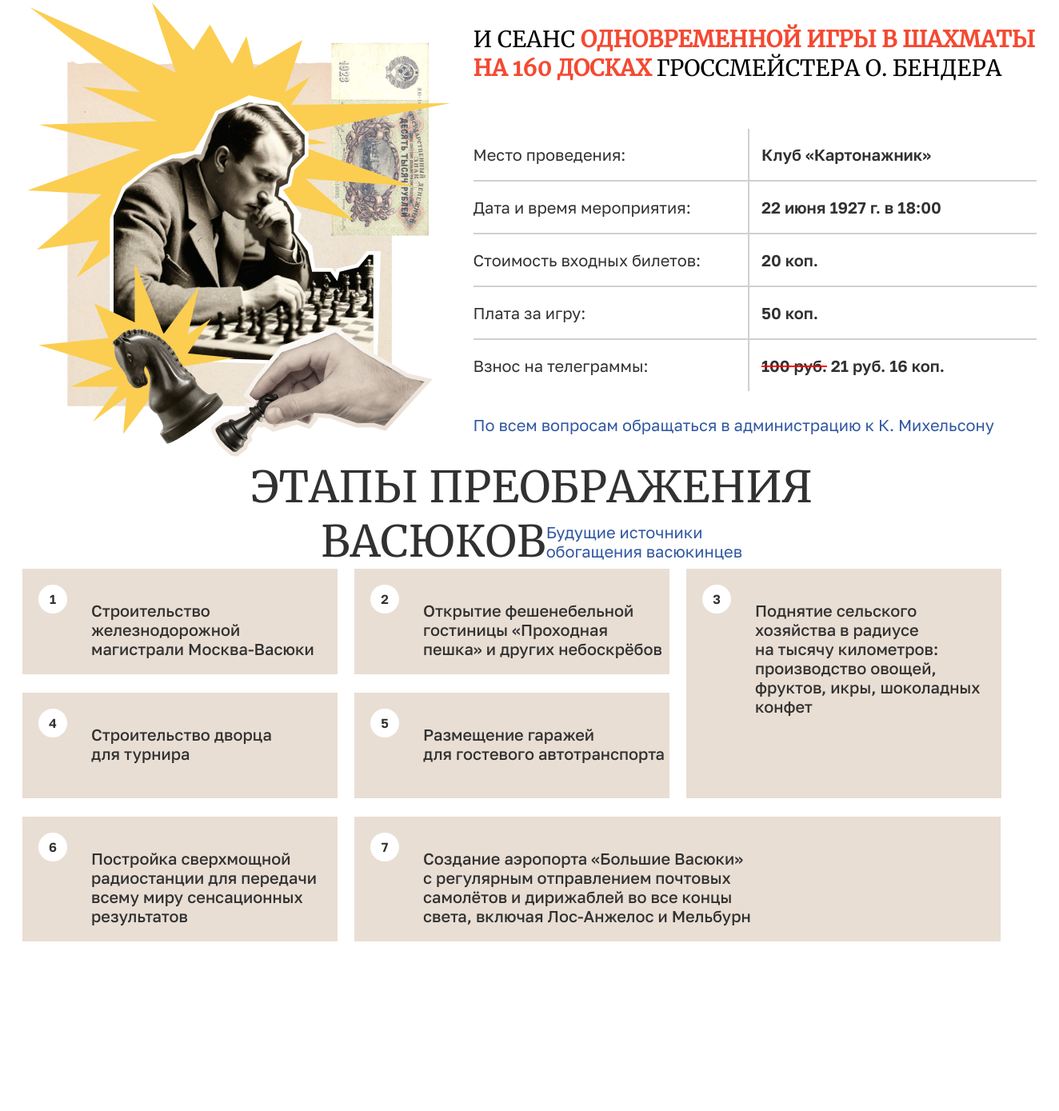
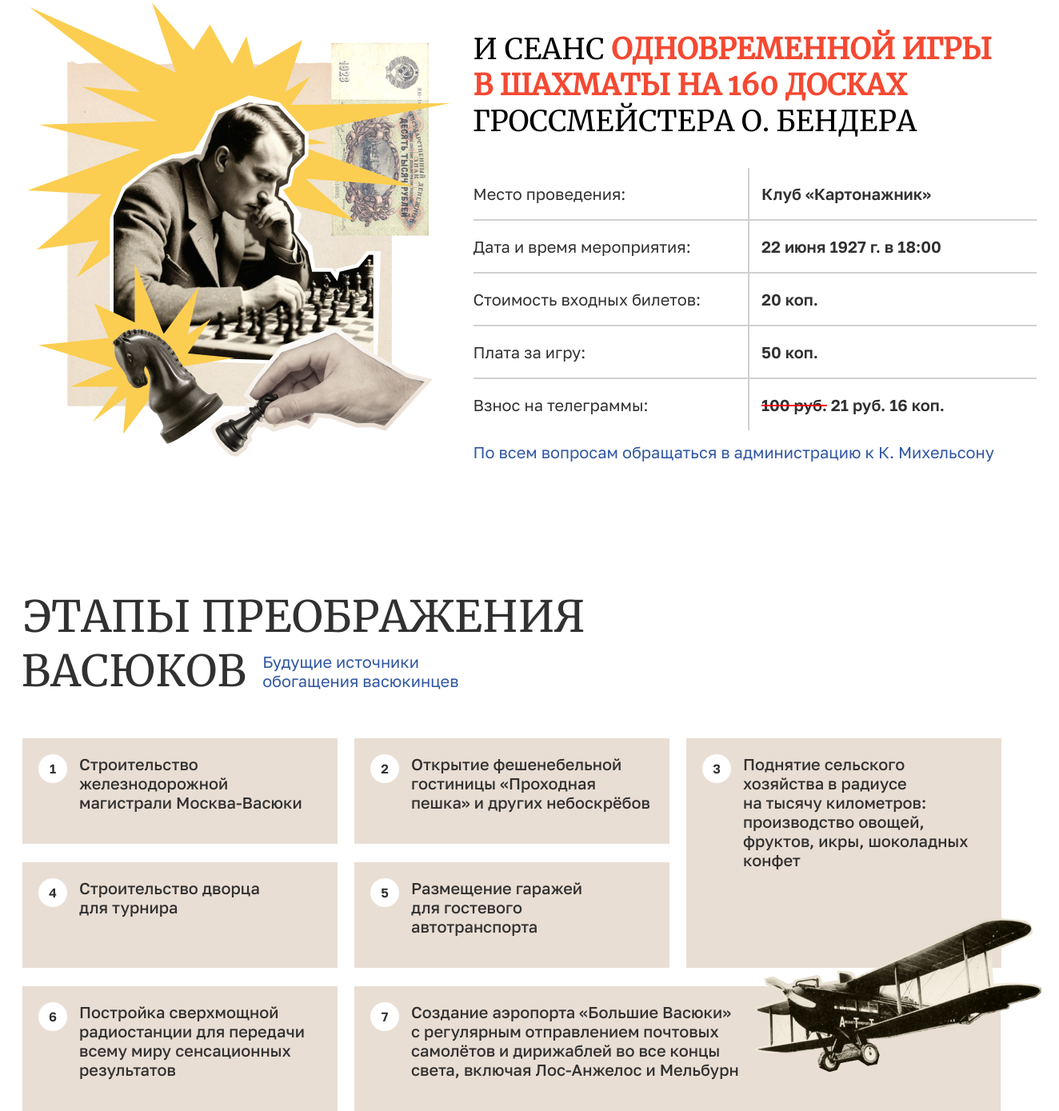
Before and after one commit to NastyaFlex/TestTaskForYandex, a plain HTML site: page index.html in a window 1280 px wide. Shown: the part 1275-2664 px from the top of the page at 80% size, 1324 px wide, since content can reach past the window. Before the commit the page ends 2452 px from the top, so only its background shows below. Drawn offline with Linux system fonts and the light colour scheme.

Commit message:
refactored code

```diff
--- a/index.html
+++ b/index.html
@@ -1,11 +1,13 @@
 <!DOCTYPE html>
 <html lang="en">
+
 <head>
     <meta charset="UTF-8">
     <meta name="viewport" content="width=device-width, initial-scale=1.0">
     <title>Document</title>
     <link rel="stylesheet" href="style.css">
 </head>
+
 <body>
     <header class="header">
         <div class="bock-header left-indentation">
@@ -20,11 +22,13 @@
                     <p class="offer-text-1">ПРЕВРАТИТЕ
                         <br>УЕЗДНЫЙ ГОРОД
                         <br><span class="offer-text-2">В СТОЛИЦУ</span>
-                        <br><span class="offer-text-3">ЗЕМНОГО ШАРА</span></p>
+                        <br><span class="offer-text-3">ЗЕМНОГО ШАРА</span>
+                    </p>
                 </div>
                 <div class="block-offer-small-text left-indentation">
                     <p class="offer-small-text-1">Оплатите взнос на телеграммы для организации
-                        <br><span class="offer-small-text-2">Международного васюкинского турнира по шахматам</span></p>
+                        <br><span class="offer-small-text-2">Международного васюкинского турнира по шахматам</span>
+                    </p>
                 </div>
                 <div class="block-offer-buttons left-indentation">
                     <button class="offer-button-1 offer-buttons">Подробнее <br>о турнире</button>
@@ -50,19 +54,24 @@
         </div>
         <div class="block-running-line">
             <div class="running-line">
-                <marquee direction="left" scrollamount="10">ДЕЛО ПОМОЩИ УТОПАЮЩИМ — ДЕЛО РУК САМИХ УТОПАЮЩИХ! • ШАХМАТЫ ДВИГАЮТ ВПЕРЁД НЕ ТОЛЬКО КУЛЬТУРУ, НО И ЭКОНОМИКУ! • ЛЁД ТРОНУЛСЯ, ГОСПОДА ПРИСЯЖНЫЕ ЗАСЕДАТЕЛИ! • ДЕЛО ПОМОЩИ УТОПАЮЩИМ — ДЕЛО РУК САМИХ УТОПАЮЩИХ! • ШАХМАТЫ ДВИГАЮТ ВПЕРЁД НЕ ТОЛЬКО КУЛЬТУРУ, НО И ЭКОНОМИКУ! • ЛЁД ТРОНУЛСЯ, ГОСПОДА ПРИСЯЖНЫЕ ЗАСЕДАТЕЛИ!</marquee>
+                <marquee direction="left" scrollamount="10">ДЕЛО ПОМОЩИ УТОПАЮЩИМ — ДЕЛО РУК САМИХ УТОПАЮЩИХ! • ШАХМАТЫ
+                    ДВИГАЮТ ВПЕРЁД НЕ ТОЛЬКО КУЛЬТУРУ, НО И ЭКОНОМИКУ! • ЛЁД ТРОНУЛСЯ, ГОСПОДА ПРИСЯЖНЫЕ ЗАСЕДАТЕЛИ! •
+                    ДЕЛО ПОМОЩИ УТОПАЮЩИМ — ДЕЛО РУК САМИХ УТОПАЮЩИХ! • ШАХМАТЫ ДВИГАЮТ ВПЕРЁД НЕ ТОЛЬКО КУЛЬТУРУ,
+                    НО И ЭКОНОМИКУ! • ЛЁД ТРОНУЛСЯ, ГОСПОДА ПРИСЯЖНЫЕ ЗАСЕДАТЕЛИ!</marquee>
             </div>
         </div>
         <div class="block-informations">
             <div class="information-for-window">
                 <p class="text-information">ЧТОБЫ ПОДДЕРЖАТЬ<br> МЕЖДУНАРОДНЫЙ ВАСЮКИНСКИЙ<br> ТУРНИР
-                    <span>ПОСЕТИТЕ ЛЕКЦИЮ НА ТЕМУ:<br> <span class="red-text">«ПЛОДОТВОРНАЯ ДЕБЮТНАЯ ИДЕЯ»</span></span></p>
+                    <span>ПОСЕТИТЕ ЛЕКЦИЮ НА ТЕМУ:<br> <span class="red-text">«ПЛОДОТВОРНАЯ ДЕБЮТНАЯ ИДЕЯ»</span></span>
+                </p>
                 <img src="img/people.png" alt="people">
             </div>
             <div class="information-for-phone">
                 <p class="text-information-for-phone">ЧТОБЫ ПОДДЕРЖАТЬ МЕЖДУНАРОДНЫЙ ВАСЮКИНСКИЙ <br>ТУРНИР</p>
                 <img src="img/people.png" alt="people" class="img-people">
-                <p class="text-information-for-phone">ПОСЕТИТЕ ЛЕКЦИЮ НА ТЕМУ: <span class="red-text">«ПЛОДОТВОРНАЯ ДЕБЮТНАЯ ИДЕЯ»</span></p>
+                <p class="text-information-for-phone">ПОСЕТИТЕ ЛЕКЦИЮ НА ТЕМУ: <span class="red-text">«ПЛОДОТВОРНАЯ
+                        ДЕБЮТНАЯ ИДЕЯ»</span></p>
             </div>
         </div>
         <div class="block-information-about-session left-indentation">
@@ -71,7 +80,8 @@
             </div>
             <div class="information-about-session-text">
                 <div class="block-session-text">
-                    <p class="session-text">И СЕАНС <span class="red-text">ОДНОВРЕМЕННОЙ ИГРЫ В ШАХМАТЫ НА 160 ДОСКАХ</span> ГРОССМЕЙСТЕРА О. БЕНДЕРА</p>
+                    <p class="session-text">И СЕАНС <span class="red-text">ОДНОВРЕМЕННОЙ ИГРЫ В ШАХМАТЫ
+                            НА 160 ДОСКАХ</span> ГРОССМЕЙСТЕРА О. БЕНДЕРА</p>
                 </div>
                 <div>
                     <table class="session-table">
@@ -93,28 +103,37 @@
                         </tr>
                         <tr>
                             <td class="text-first-column">Взнос на телеграммы:</td>
-                            <td class="text-second-column"><strike class="red-line">100 руб.</strike> 21 руб. 16 коп.</td>
+                            <td class="text-second-column"><strike class="red-line">100 руб.</strike> 21 руб. 16 коп.
+                            </td>
                         </tr>
                     </table>
                     <div class="session-table-phone">
-                        <p class="text-first-column-phone-version">Место проведения:<br><span class="text-second-column-phone-version">Клуб «Картонажник»</span></p>
+                        <p class="text-first-column-phone-version">Место проведения:<br><span
+                                class="text-second-column-phone-version">Клуб «Картонажник»</span></p>
                         <div class="grey-line"></div>
-                        <p class="text-first-column-phone-version">Дата и время мероприятия:<br><span class="text-second-column-phone-version">22 июня 1927 г. в 18:00</span></p>
+                        <p class="text-first-column-phone-version">Дата и время мероприятия:<br><span
+                                class="text-second-column-phone-version">22 июня 1927 г. в 18:00</span></p>
                         <div class="grey-line"></div>
-                        <p class="text-first-column-phone-version">Стоимость входных билетов:<br><span class="text-second-column-phone-version">20 коп.</span></p>
+                        <p class="text-first-column-phone-version">Стоимость входных билетов:<br><span
+                                class="text-second-column-phone-version">20 коп.</span></p>
                         <div class="grey-line"></div>
-                        <p class="text-first-column-phone-version">Плата за игру: <span class="text-second-column-phone-version">50 коп.</span></p>
+                        <p class="text-first-column-phone-version">Плата за игру: <span
+                                class="text-second-column-phone-version">50 коп.</span></p>
                         <div class="grey-line"></div>
-                        <p class="text-first-column-phone-version">Взнос на телеграммы:<br><span class="text-second-column-phone-version"><strike class="red-line">100 руб.</strike> 21 руб. 16 коп</span></p>
+                        <p class="text-first-column-phone-version">Взнос на телеграммы:<br><span
+                                class="text-second-column-phone-version"><strike class="red-line">100 руб.</strike> 21
+                                руб. 16 коп</span></p>
                     </div>
                     <a href="" class="administration">По всем вопросам обращаться в администрацию к К. Михельсону</a>
                 </div>
             </div>
         </div>
         <div class="block-stages">
-            <p class="stages-text-1 left-indentation">ЭТАПЫ ПРЕОБРАЖЕНИЯ</p>
-            <div class="test left-indentation">
-                <div><p class="stages-text-2">ВАСЮКОВ</p></div>
+            <p class="stages-text-1">ЭТАПЫ ПРЕОБРАЖЕНИЯ</p>
+            <div class="block-stages-text-2">
+                <div>
+                    <p class="stages-text-2">ВАСЮКОВ</p>
+                </div>
                 <div><a href="" class="stages-link">Будущие источники<br> обогащения васюкинцев</a></div>
             </div>
             <div class="stages">
@@ -127,13 +146,15 @@
                 <div class="stage stage-2">
                     <div class="circle-stage">2</div>
                     <div>
-                        <p class="stage-text  stage-text-2">Открытие фешенебельной гостиницы «Проходная пешка» и других небоскрёбов</p>
+                        <p class="stage-text  stage-text-2">Открытие фешенебельной гостиницы «Проходная пешка» и других
+                            небоскрёбов</p>
                     </div>
                 </div>
                 <div class="stage stage-3">
                     <div class="circle-stage">3</div>
                     <div>
-                        <p class="stage-text  stage-text-3">Поднятие сельского хозяйства в радиусе на тысячу километров: производство овощей, фруктов, икры, шоколадных конфет</p>
+                        <p class="stage-text  stage-text-3">Поднятие сельского хозяйства в радиусе на тысячу километров:
+                            производство овощей, фруктов, икры, шоколадных конфет</p>
                     </div>
                 </div>
                 <div class="stage stage-4">
@@ -145,20 +166,24 @@
                 <div class="stage stage-5">
                     <div class="circle-stage">5</div>
                     <div>
-                        <p class="stage-text  stage-text-5">Размещение гаражей для гостевого автотранспорта</p>
+                        <p class="stage-text  stage-text-5">Размещение гаражей для гостевого<br> автотранспорта</p>
                     </div>
                 </div>
                 <div class="stage stage-6">
                     <div class="circle-stage">6</div>
                     <div>
-                        <p class="stage-text  stage-text-6">Постройка сверхмощной радиостанции для передачи всему миру сенсационных результатов</p>
+                        <p class="stage-text  stage-text-6">Постройка сверхмощной радиостанции для передачи всему миру
+                            сенсационных результатов</p>
                     </div>
                 </div>
                 <div class="stage stage-7">
                     <div class="circle-stage">7</div>
                     <div>
-                        <p class="stage-text  stage-text-7">Создание аэропорта «Большие Васюки» с регулярным отправлением почтовых самолётов и дирижаблей во все концы света, включая Лос-Анжелос и Мельбурн</p>
+                        <p class="stage-text  stage-text-7">Создание аэропорта «Большие Васюки» с регулярным
+                            отправлением почтовых самолётов и дирижаблей во все концы света, включая Лос-Анжелос
+                            и Мельбурн</p>
                     </div>
+                    <img src="img/plane.png" alt="plane" class="img-plane">
                 </div>
             </div>
         </div>
@@ -166,4 +191,5 @@
     <footer></footer>
     <script src="script.js"></script>
 </body>
+
 </html>
--- a/style.css
+++ b/style.css
@@ -106,7 +106,6 @@ body {
     display: flex;
     justify-content: center;
     padding-top: 44px;
-    overflow-x: hidden;
 }
 .block-offer-img {
     position: relative;
@@ -173,7 +172,7 @@ body {
     gap: 120px;
 }
 .block-session-text {
-    font-size: 36;
+    font-size: 36px;
     width: 704px;
     font-family: 'Merriweather';
 }
@@ -183,8 +182,8 @@ body {
 .session-table {
     border-collapse: collapse;
     font-size: 38px;
-    margin-top: 30px;
-    margin-bottom: 30px;
+    margin-top: 0px;
+    margin-bottom: 15px;
 }
 .line-bottom {
     border-bottom: 2px solid #D0D0D0;
@@ -231,6 +230,7 @@ body {
     display: flex;
     flex-direction: column;
     align-items: center;
+    margin-top: 160px;
 }
 .stages-text-1,  .stages-text-2{
     font-family: 'Merriweather';
@@ -238,15 +238,17 @@ body {
     color: #313131;
     margin: 0;
 }
+.stages-text-2 {
+    margin-right: 20px;
+}
 .stages-text-1 {
     margin-left: -520px;
 }
-.stage-text-2 {
-    margin-left: -700px;
-}
-.test {
+.block-stages-text-2 {
     display: flex;
     align-items: center;
+    margin-left: -680px;
+    margin-bottom: 50px;
 }
 .stage-text {
     font-size: 20px;
@@ -288,10 +290,11 @@ body {
     width: 808px;
     height: 136px;
 }
-.stage-text-1, .stage-text-2, .stage-text-4, .stage-text-5 {
-    width: 302px;
+.stage-text-1, .stage-text-2, .stage-text-4, .stage-text-5, .stage-text-3, .stage-text-5, .stage-text-6, .stage-text-7 {
+    margin-top: 0px;
+    margin-left: 15px;
 }
-.stage-text-3, .stage-text-5, .stage-text-6 {
+.stage-text-1, .stage-text-2, .stage-text-4, .stage-text-5, .stage-text-3, .stage-text-5, .stage-text-6 {
     width: 302px;
 }
 .stage-text-7 {
@@ -303,6 +306,11 @@ body {
     grid-template-rows: 140px 140px;
     gap: 15px;
 }
+.img-plane {
+    position: absolute;
+    margin-left: 480px;
+    margin-top: -120px;
+}
 @media (min-width: 376px) {
     .information-for-phone {
         display: none;
@@ -311,7 +319,7 @@ body {
         display: none;
     }
     .block-session-text {
-        font-size: 28px;
+        font-size: 36px;
     }
 }
 @media (max-width: 1366px) {
@@ -465,4 +473,7 @@ body {
     .session-table-phone {
         line-height: 1.6em;
     }
+    .block-stages {
+        display: none;
+    }
 }
```
Lines whose indentation alone changed are shown as unchanged.
